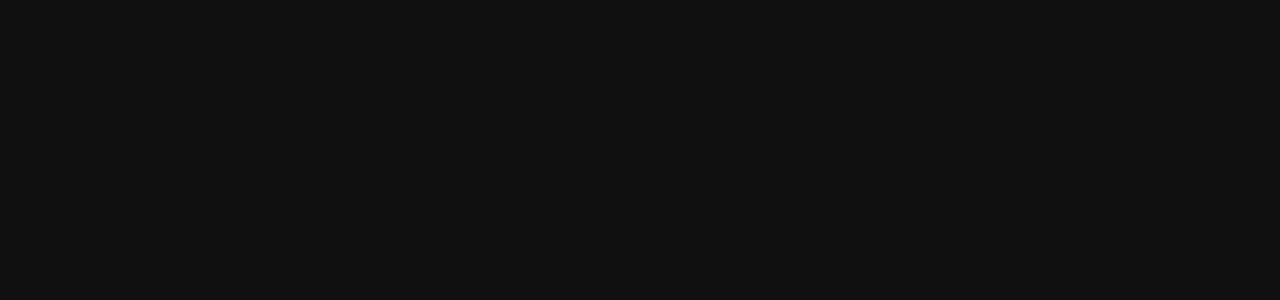
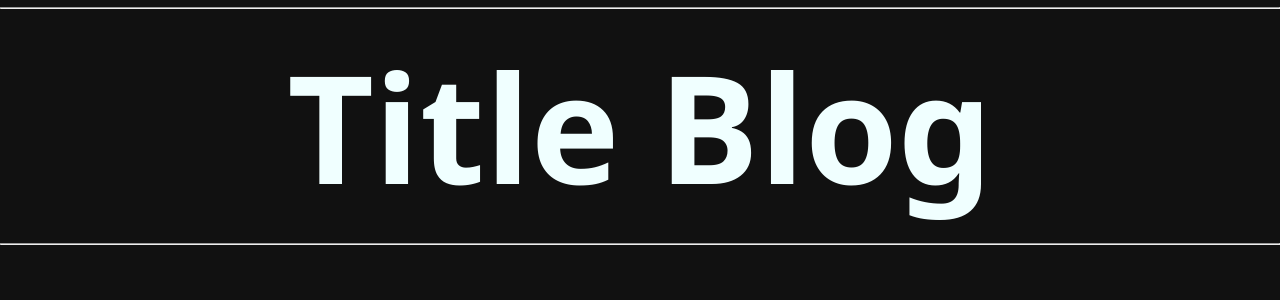
Before and after one commit to rodolfodecarvalho/dio-santader-bootcamp-2023, an Angular app in the folder angular-blog/: page / in a window 1280 px wide. Shown: the top 300 px of the page. Built offline with nearby package versions, Linux system fonts and the light colour scheme.

Commit message:
feat: edit title component

```diff
--- a/angular-blog/src/app/app.component.html
+++ b/angular-blog/src/app/app.component.html
@@ -1 +1,3 @@
+<app-title></app-title>
+
 <router-outlet></router-outlet>
--- a/angular-blog/src/app/components/title/title.component.css
+++ b/angular-blog/src/app/components/title/title.component.css
@@ -0,0 +1,18 @@
+.container {
+  color: azure;
+}
+
+.container > h1 {
+  margin-top: 15px;
+  margin-bottom: 15px;
+  font-size: 150px;
+  font-weight: bold;
+  font-family: "Segoe UI", Tahoma, Geneva, Verdana, sans-serif;
+  display: flex;
+  justify-content: center;
+}
+
+.container > hr {
+  margin-top: 7px;
+  margin-bottom: 7px;
+}
--- a/angular-blog/src/app/components/title/title.component.html
+++ b/angular-blog/src/app/components/title/title.component.html
@@ -1 +1,5 @@
-<p>title works!</p>
+<div class="container">
+  <hr />
+  <h1>Title Blog</h1>
+  <hr />
+</div>
```
